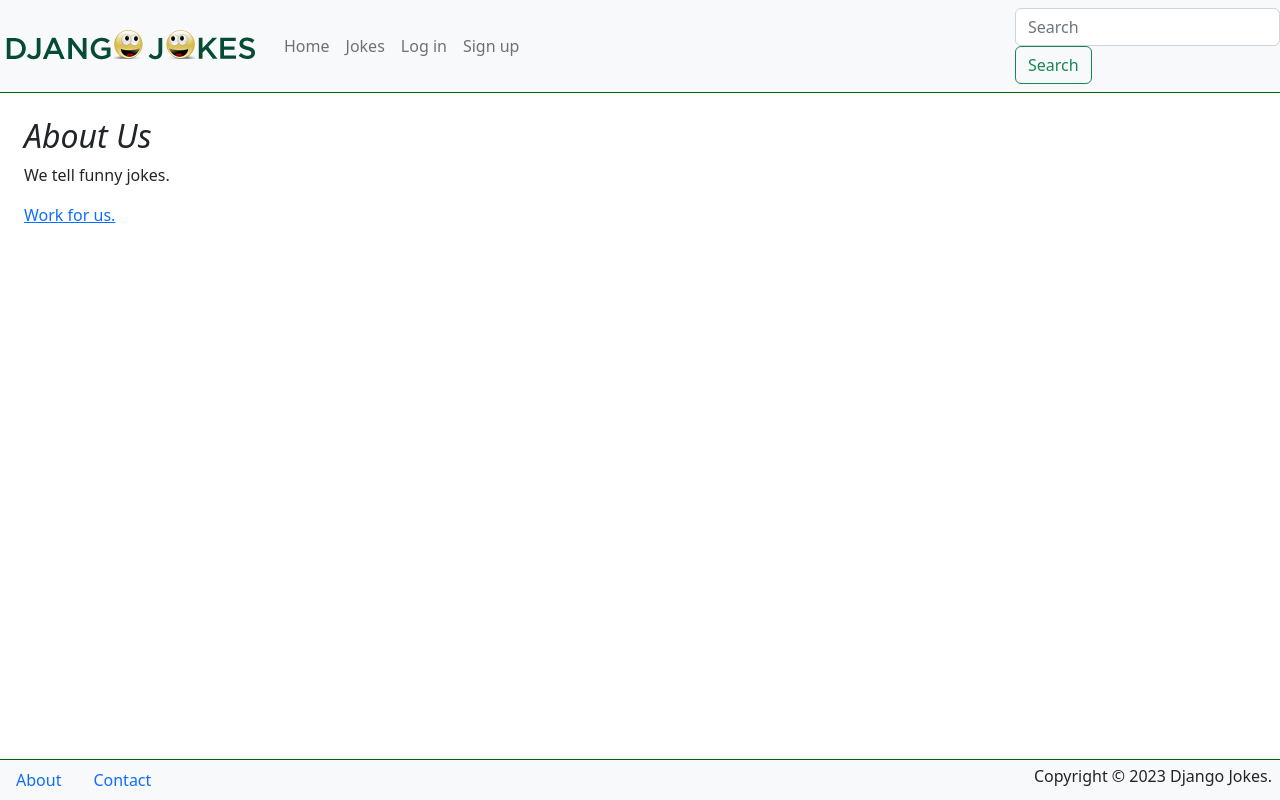
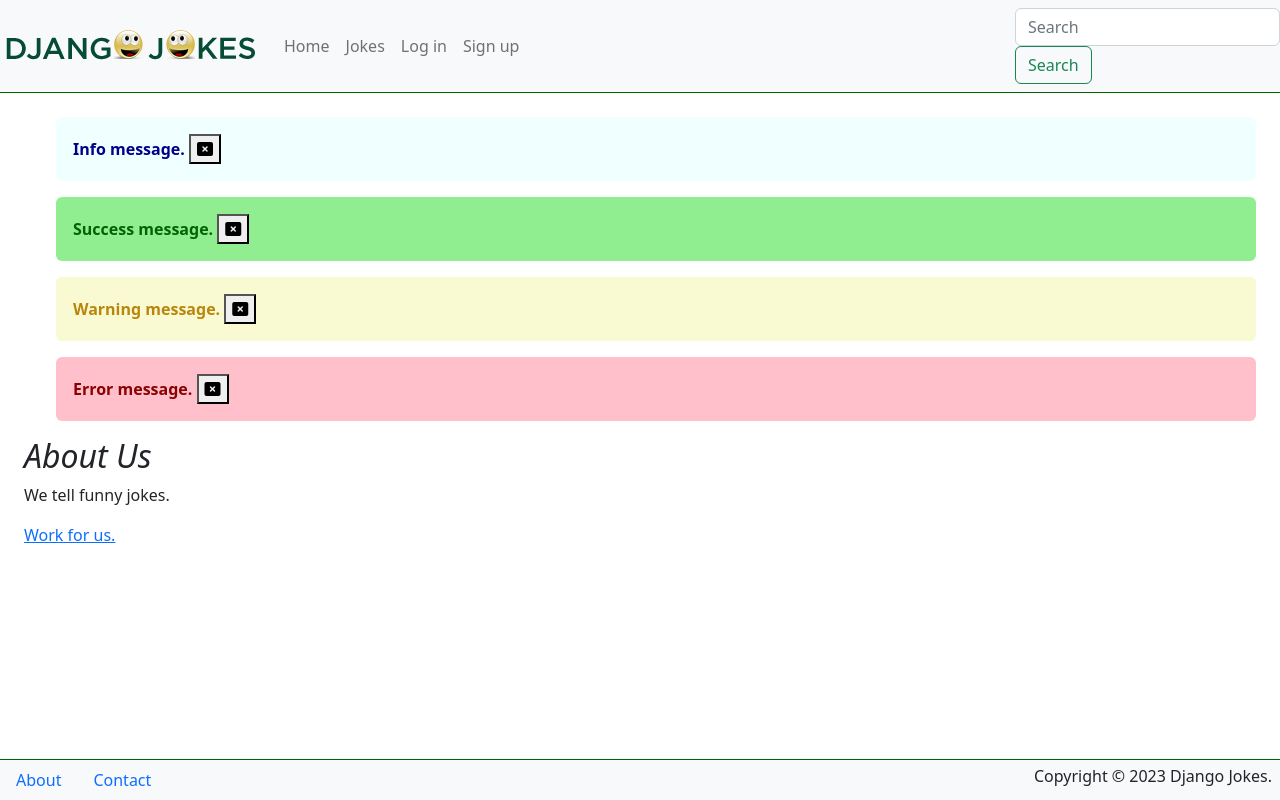
Before and after one commit to anastacia124/djangojokes.com, a Django app: page /about-us/ in a window 1280 px wide. Run offline with Django 4.2, Linux system fonts and the light colour scheme; some libraries are stand-ins or nearby versions.

Commit message:
36th initial commit/Adding color coded messages

```diff
--- a/pages/views.py
+++ b/pages/views.py
@@ -1,8 +1,16 @@
+from django.contrib import messages
 from django.views.generic import TemplateView
 
 class HomePageView(TemplateView):
     template_name = 'pages/home.html'
 
-
 class AboutUsView(TemplateView):
     template_name = 'pages/about_us.html'
+
+    def get(self, request, *args, **kwargs):
+        messages.debug(request, 'Debug message.')
+        messages.info(request, 'Info message.')
+        messages.success(request, 'Success message.')
+        messages.warning(request, 'Warning message.')
+        messages.error(request, 'Error message.')
+        return super().get(request, args, kwargs)
--- a/static/css/main.css
+++ b/static/css/main.css
@@ -24,3 +24,33 @@ label {
   font-weight: normal;
   margin: 0 1rem;
 }
+
+/* MESSAGE STYLES */
+.message {
+  background-color: palegoldenrod;
+  color: black;
+}
+
+.messagedebug {
+  background-color: slategray;
+  color: white;
+}
+.messageinfo {
+  background-color: azure;
+  color: darkblue;
+}
+
+.messagesuccess {
+  background-color: lightgreen;
+  color: darkgreen;
+}
+
+.messagewarning {
+  background-color: lightgoldenrodyellow;
+  color: darkgoldenrod;
+}
+
+.messageerror {
+  background-color: pink;
+  color: darkred;
+}
--- a/templates/_base.html
+++ b/templates/_base.html
@@ -22,7 +22,6 @@
       aria-controls="navbarSupportedContent" aria-label="Toggle navigation">
       <span class="navbar-toggler-icon"></span>
     </button>
-
     <div class="collapse navbar-collapse" id="navbarSupportedContent">
       <ul class="navbar-nav me-auto">
         <li class="nav-item active">
@@ -71,7 +70,20 @@
     </div>
   </nav>
 </header>
-<main class="m-4">
+<main class="m-4 pb-5">
+  {% if messages %}
+    <ul>
+      {% for message in messages %}
+      <div class="alert message{{ message.tags }} alert-dismissible" role="alert">
+          <strong>{{message}}</strong>
+          <button type="button" class="close" data-dismiss="alert"
+            aria-label="Close">
+            <i class="fas fa-window-close"></i>
+          </button>
+        </div>
+      {% endfor %}
+    </ul>
+  {% endif %}
   {% block main %}<h2>Welcome!</h2>{% endblock %}
 </main>
 <footer class="fixed-bottom bg-light row">
```
